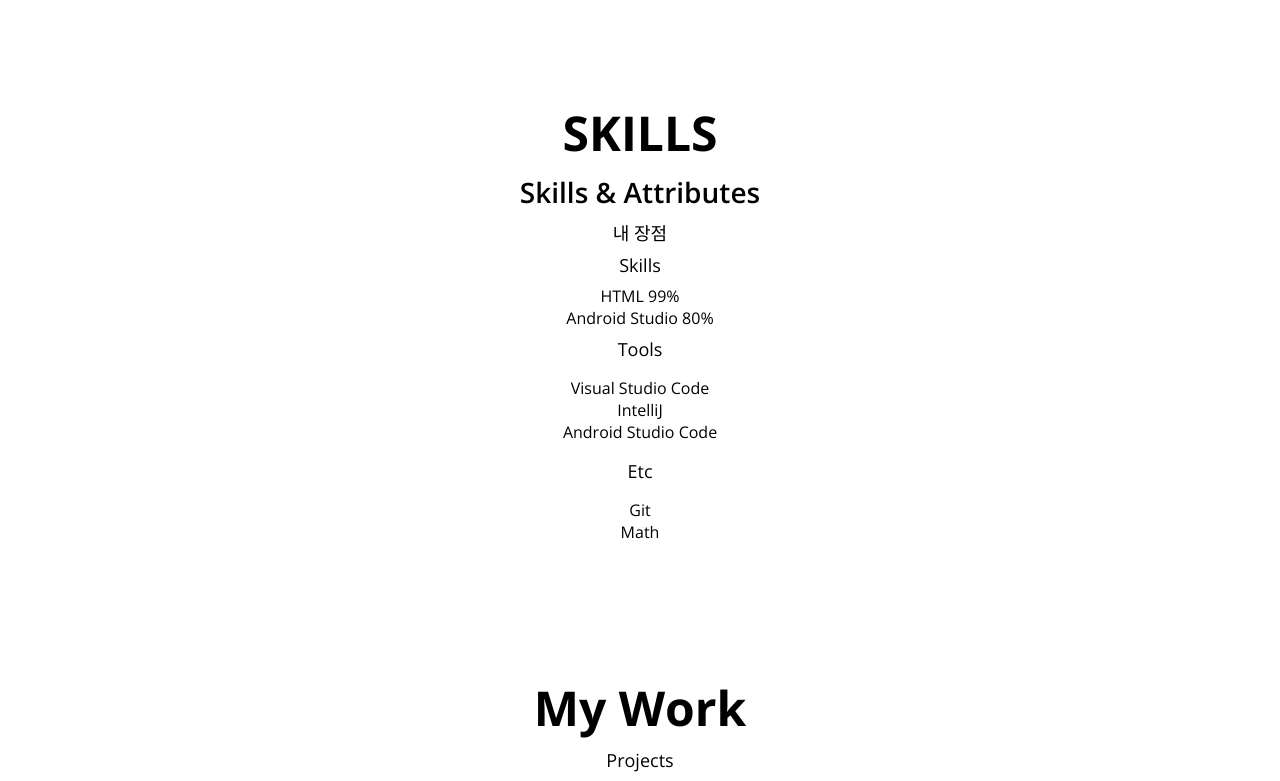
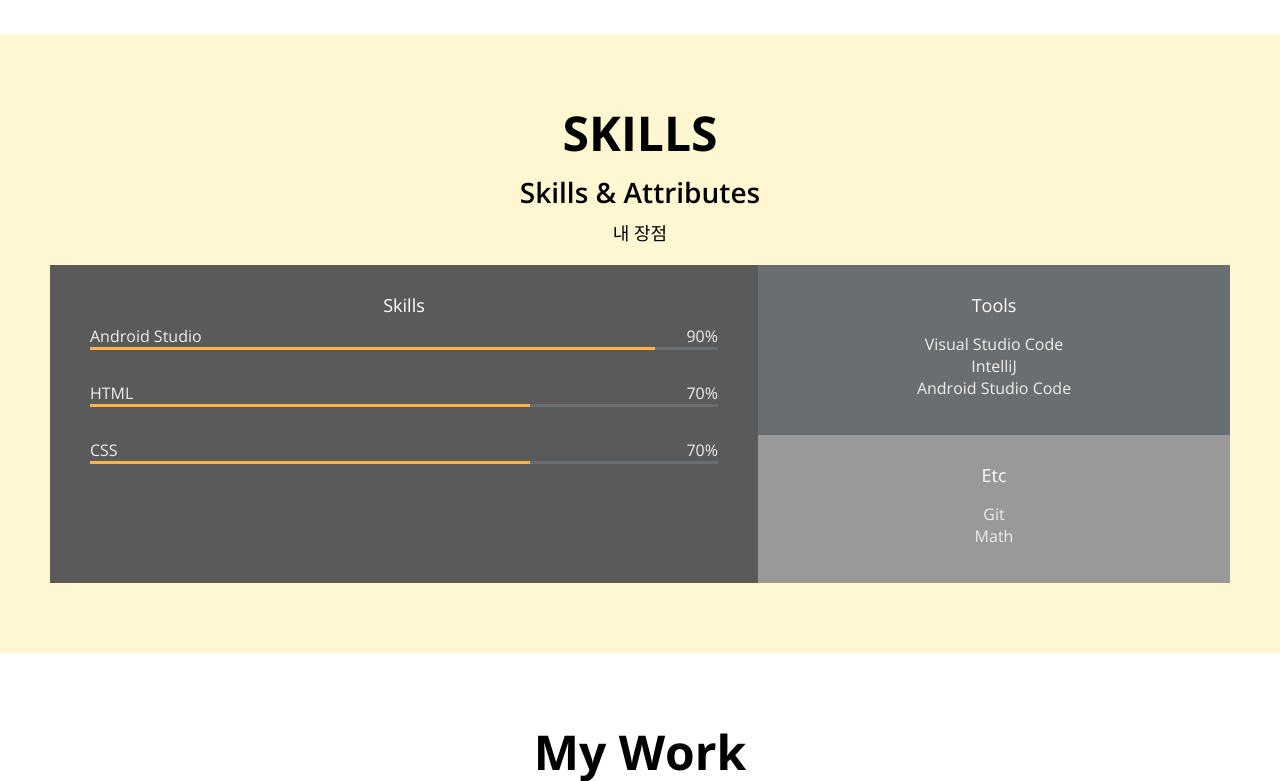
Before and after one commit to dbwls387/Portfolio, a plain HTML site: page index.html in a window 1280 px wide. Shown: the part 1380-2161 px from the top of the page. Drawn offline with nearby package versions, Linux system fonts and the light colour scheme.

Commit message:
CSS: Skills

```diff
--- a/index.html
+++ b/index.html
@@ -43,7 +43,7 @@
     </section>
 
     <!-- About -->
-    <section id="about" class="section">
+    <section id="about" class="section section__container">
         <h1>ABOUT ME</h1>
         <p>나에 대한 소개 - 어떤 활동을 했는지... 어떤 경력이 있는지...</p>
         <div class="about__majors">
@@ -65,9 +65,9 @@
         </div>
         <div class="about__school">
             <div class="school">
-                <img src="imgs/jobs/pknu_logo.png" alt="PKNU" class="job__logo">
+                <img src="imgs/jobs/pknu_logo.png" alt="PKNU" class="school__logo">
                 <div class="school__description">
-                    <p class="job__name">부경대학교 IT융합응용공학과</p>
+                    <p class="school__name">부경대학교 IT융합응용공학과</p>
                 </div>
             </div>
         </div>
@@ -76,6 +76,7 @@
 
     <!-- Skills -->
     <section id="skills" class="section">
+        <div class="section__container">
             <h1>SKILLS</h1>
             <h2>Skills & Attributes</h2>
             <p>
@@ -85,21 +86,30 @@
                 <div class="skillset__left">
                     <h3 class="skillset__title">Skills</h3>
                     <div class="skill">
-                    <div class="skill_description">
-                        <span>HTML</span>
-                        <span>99%</span>
+                        <div class="skill__description">
+                            <span>Android Studio</span>
+                            <span>90%</span>
                         </div>
                         <div class="skill__bar">
-                        <div class="skill__value"></div>
+                            <div class="skill__value" style="width: 90%;"></div>
                         </div>
                     </div>
                     <div class="skill">
-                    <div class="skill_description">
-                        <span>Android Studio</span>
-                        <span>80%</span>
+                        <div class="skill__description">
+                            <span>HTML</span>
+                            <span>70%</span>
                         </div>
                         <div class="skill__bar">
-                        <div class="skill__value"></div>
+                            <div class="skill__value" style="width:70%;"></div>
+                        </div>
+                    </div>
+                    <div class="skill">
+                        <div class="skill__description">
+                            <span>CSS</span>
+                            <span>70%</span>
+                        </div>
+                        <div class="skill__bar">
+                            <div class="skill__value" style="width: 70%;"></div>
                         </div>
                     </div>
                 </div>
@@ -122,6 +132,8 @@
 
                 </div>
             </div>
+        </div>
+
     </section>
 
     <!-- Work -->
--- a/style.css
+++ b/style.css
@@ -7,8 +7,8 @@
   --color-sky: #d4e3ff;
   --color-dark-sky: #b7d0ff;
   --color-dark-pink: #ff6863;
-  --color-dark-grey: #4d4d4d;
-  --color-grey: #616161;
+  --color-dark-grey: #5a5a5a;
+  --color-grey: #6b6e70;
   --color-light-grey: #999999;
   --color-blue: #548eb4;
   --color-yellow: #fff7d1;
@@ -101,7 +101,7 @@ p {
   justify-content: space-between;
   background-color: var(--color-sky);
   align-items: center;
-  color: var(--color-white);
+  color: var(--color-grey);
   padding: 16px;
 }
 
@@ -146,16 +146,16 @@ p {
 
 .home__title,
 .home__description {
-  color: var(--color-white);
+  color: var(--color-grey);
 }
 
 .home__contact {
-  color: var(--color-white);
+  color: var(--color-grey);
   font-size: var(--font-regular);
   font-weight: var(--weight-bold);
   margin: 24px;
   padding: 8px 12px;
-  border: 2px solid white;
+  border: 2px solid #4b545c;
   border-radius: var(--size-border-radius);
 }
 
@@ -163,6 +163,10 @@ p {
 .section {
   padding: 50px;
   text-align: center;
+  margin: auto;
+}
+
+.section__container {
   max-width: 1200px;
   margin: auto;
 }
@@ -220,3 +224,58 @@ p {
 .school__name {
   font-size: var(--font-small);
 }
+
+/* Skill */
+#skills {
+  background-color: var(--color-yellow);
+}
+
+.skillset {
+  display: flex;
+  background-color: var(--color-light-grey);
+  color: var(--color-light-white);
+  margin: 20px 0;
+}
+
+.skillset__title {
+  color: var(--color-white);
+}
+
+.skillset__left {
+  flex-basis: 60%;
+  background-color: var(--color-dark-grey);
+  padding: 20px 40px;
+}
+
+.skill {
+  margin-bottom: 32px;
+}
+
+.skill__description {
+  display: flex;
+  justify-content: space-between;
+}
+
+.skill__bar {
+  width: 100%;
+  height: 3px;
+  background-color: var(--color-grey);
+}
+
+.skill__value {
+  height: 3px;
+  background-color: var(--color-orange);
+}
+
+.skillset__right {
+  flex-basis: 40%;
+}
+
+.tools {
+  background-color: var(--color-grey);
+}
+
+.tools,
+.etc {
+  padding: 20px;
+}
```
Lines whose indentation alone changed are shown as unchanged.
